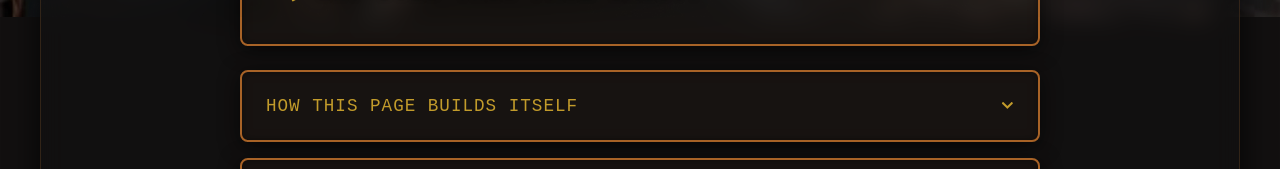
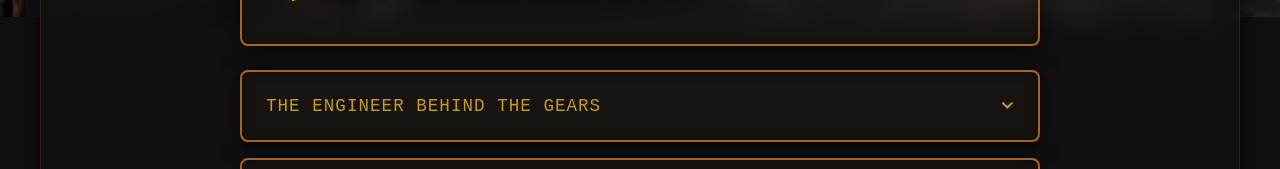
Before and after one commit to sebokgabor84/GaborPortfolio, a React (Vite) app: page / in a window 1280 px wide. Shown: the part 783-952 px from the top of the page. Built offline with nearby package versions, Linux system fonts and the light colour scheme.

Commit message:
feat(about): add 'About Me' collapsible, bio translations, and SEO schema updates

```diff
--- a/src/components/Common/SeoHead.tsx
+++ b/src/components/Common/SeoHead.tsx
@@ -96,7 +96,7 @@ export const SeoHead: React.FC<PageSeoProps> = (props) => {
       // if every page overrides them hook-style, but React Router v7 framework
       // might just hydrate over anyway.
     };
-  }, [title, description, canonicalUrl, ogImage, locale]);
+  }, [title, description, canonicalUrl, ogImage, locale, noIndex]);
 
   return (
     <>
--- a/src/components/Guide/AboutThisPage.tsx
+++ b/src/components/Guide/AboutThisPage.tsx
@@ -124,6 +124,59 @@ export const AboutThisPage: React.FC = () => {
                 </div>
             </details>
 
+            {/* Collapsible: About Me */}
+            <details
+                className={styles.aboutDetails}
+                style={{
+                    border: 'var(--border-metal)',
+                    borderRadius: '8px',
+                    boxShadow: 'var(--shadow-panel)',
+                    marginBottom: '1rem',
+                    overflow: 'hidden',
+                }}
+            >
+                <summary
+                    className={styles.aboutSummary}
+                    style={{
+                        padding: 'clamp(1rem, 3vw, 1.5rem)',
+                        cursor: 'pointer',
+                        display: 'flex',
+                        alignItems: 'center',
+                        justifyContent: 'space-between',
+                        listStyle: 'none',
+                        color: 'var(--color-gold)',
+                        fontFamily: 'var(--font-heading)',
+                        fontSize: 'clamp(0.9rem, 3vw, 1.1rem)',
+                        textTransform: 'uppercase',
+                        letterSpacing: '1px',
+                    }}
+                >
+                    {t('about.aboutme_title')}
+                    <FaChevronDown style={{ fontSize: '0.8rem', flexShrink: 0 }} />
+                </summary>
+                <div style={{
+                    padding: 'clamp(1rem, 3vw, 2rem)',
+                    color: 'var(--color-text-main)',
+                    lineHeight: '1.7',
+                    fontSize: 'clamp(0.9rem, 2.5vw, 1rem)',
+                }}>
+                    <h4 style={{ color: 'var(--color-copper)', marginBottom: '0.5rem', fontFamily: 'var(--font-heading)' }}>
+                        {t('about.aboutme_leader_title')}
+                    </h4>
+                    <p style={{ marginBottom: '1.5rem' }}>{t('about.aboutme_leader_p')}</p>
+
+                    <h4 style={{ color: 'var(--color-copper)', marginBottom: '0.5rem', fontFamily: 'var(--font-heading)' }}>
+                        {t('about.aboutme_artisan_title')}
+                    </h4>
+                    <p style={{ marginBottom: '1.5rem' }}>{t('about.aboutme_artisan_p')}</p>
+
+                    <h4 style={{ color: 'var(--color-copper)', marginBottom: '0.5rem', fontFamily: 'var(--font-heading)' }}>
+                        {t('about.aboutme_father_title')}
+                    </h4>
+                    <p>{t('about.aboutme_father_p')}</p>
+                </div>
+            </details>
+
             {/* Collapsible: How This Page Builds Itself */}
             <details
                 className={styles.aboutDetails}
--- a/src/i18n/locales/de.json
+++ b/src/i18n/locales/de.json
@@ -4,7 +4,7 @@
         "home_desc": "Senior QA-Spezialist mit Expertise in E-Commerce-Automatisierung, Zahlungsgateways und Playwright-Tests. Auch ein leidenschaftlicher Handwerker.",
         "projects_title": "Ausgewählte Projekte | Gabor Seboek",
         "projects_desc": "Entdecken Sie meine technischen Projekte und Handwerker-Leidenschaften, einschließlich Testautomatisierung, Bierbrauen und mehr.",
-        "schema_person_desc": "QA-Spezialist mit Expertise in E-Commerce-Automatisierung, Playwright und Cypress. Leidenschaftlicher Handwerker: Braumeister, Imker, Schweißer und Bäcker.",
+        "schema_person_desc": "QA-Leader und Framework-Architekt. Leidenschaftlicher physischer Handwerker: Schweißer, Imker, Brauer und Vater, der der nächsten Generation beibringt: 'Zweimal messen, einmal schneiden'.",
         "schema_collection_desc": "Eine Sammlung von Gabor Seboeks ausgewählten Projekten, die Testautomatisierung und persönliche Handwerksprojekte hervorheben."
     },
     "common": {
@@ -79,7 +79,14 @@
     "about": {
         "aria_label": "Über diese Seite",
         "title": "Warum existiert diese Seite?",
-        "intro": "Das ist kein Template. Das ist eine Demonstration — gebaut von einem QA-Ingenieur, der am Wochenende hexagonale Hochzeitstore schweißt, 50-Liter-Chargen Craft-Bier braut und um 4 Uhr morgens Sauerteigbrot backt. Wenn Ihr Portfolio mit einem Drag-and-Drop-Builder erstellt wurde... sollten wir reden.",
+        "intro": "Das ist kein Template. Das ist eine Demonstration — entwickelt von einem QA-Spezialisten und Wochenend-Handwerker. Wenn Ihr Portfolio mit einem Drag-and-Drop-Builder erstellt wurde... sollten wir reden.",
+        "aboutme_title": "Der Ingenieur hinter den Zahnrädern",
+        "aboutme_leader_title": "Der QA-Leader",
+        "aboutme_leader_p": "Ich baue Automatisierungs-Frameworks mit einer unternehmerischen Denkweise – mit Fokus auf Wartbarkeit, ROI und vollständige User Journeys. Meine Führungsphilosophie: In der Ruhe liegt die Kraft. Vertrauen ist gut; ein Team zu befähigen ist besser.",
+        "aboutme_artisan_title": "Der physische Handwerker",
+        "aboutme_artisan_p": "Digitale Frameworks erfordern Logik, aber meine physischen Handwerke halten mich geerdet. Ich benutze immer noch das allererste Schweißgerät, das ich je gekauft habe, und meistere die rohe, pragmatische Kunst des Elektrodenschweißens. Neben der Pflege von drei Bienenstöcken für meinen Weinberg, braue ich auf einer 50L-Anlage, die ich von Grund auf selbst konstruiert habe.",
+        "aboutme_father_title": "Der Vater",
+        "aboutme_father_p": "Ich backe Sauerteigbrot aus Biertreber, während meine Kinder mir helfen. Ich bringe ihnen handwerkliche Fähigkeiten bei und die wichtigste Regel: 'Zweimal messen, einmal schneiden'.",
         "stack_ai": "🤖 Entwickelt mit KI-gestützter Entwicklung (Antigravity + Chrome MCP)",
         "stack_arch": "🏗️ React + TypeScript + Vite — kein Tailwind, reines CSS-Handwerk",
         "stack_deploy": "🚀 Auto-Deployment über Vercel bei jedem Git Push",
--- a/src/i18n/locales/en.json
+++ b/src/i18n/locales/en.json
@@ -4,7 +4,7 @@
         "home_desc": "Senior QA Specialist with expertise in eCommerce automation, payment gateways, and Playwright testing. Also a passionate craftsman.",
         "projects_title": "Featured Projects | Gabor Seboek",
         "projects_desc": "Explore my technical projects and master craftsman passions including Test Automation, Master Brewing, and more.",
-        "schema_person_desc": "QA Specialist with expertise in eCommerce automation, Playwright, and Cypress. Passionate craftsman: Master Brewer, Beekeeper, Welder, and Artisan Bread Maker.",
+        "schema_person_desc": "QA Leader and framework architect. Passionate physical artisan: welder, beekeeper, brewer, and father teaching the next generation to 'measure twice, cut once'.",
         "schema_collection_desc": "A collection of featured projects by Gabor Seboek, highlighting Test Automation alongside personal master craftsman projects."
     },
     "common": {
@@ -79,7 +79,14 @@
     "about": {
         "aria_label": "About this page",
         "title": "Why Does This Page Exist?",
-        "intro": "This isn't a template. It's a showcase — built by a QA engineer who welds hexagonal wedding gates on weekends, brews 50-liter batches of craft beer, and bakes sourdough bread at 4 AM. If your portfolio was built with a drag-and-drop builder... we should talk.",
+        "intro": "This isn't a template. It's a showcase — engineered by a QA Specialist and weekend Artisan. If your portfolio was built with a drag-and-drop builder... we should talk.",
+        "aboutme_title": "The Engineer Behind The Gears",
+        "aboutme_leader_title": "The QA Leader",
+        "aboutme_leader_p": "I build automation frameworks with an entrepreneurial mindset—focusing on maintainability, ROI, and full user journeys. My leadership philosophy: Steady precision yields the best results. Trust is good; empowering a team is better.",
+        "aboutme_artisan_title": "The Physical Artisan",
+        "aboutme_artisan_p": "Digital frameworks require logic, but my physical crafts keep my hands grounded. I still use the very first welding machine I ever bought, mastering the raw, pragmatic art of electrode welding. Alongside managing three beehives for my vineyard, I brew on 50L equipment I engineered from scratch.",
+        "aboutme_father_title": "The Father",
+        "aboutme_father_p": "I bake sourdough using spent brewing grains with my kids helping. I'm teaching them capability and the maker's rule: 'Measure twice, cut once.'",
         "stack_ai": "🤖 Built with AI-assisted development (Antigravity + Chrome MCP)",
         "stack_arch": "🏗️ React + TypeScript + Vite — zero Tailwind, pure CSS craftsmanship",
         "stack_deploy": "🚀 Auto-deploys via Vercel on every git push",
--- a/src/i18n/locales/hu.json
+++ b/src/i18n/locales/hu.json
@@ -4,7 +4,7 @@
         "home_desc": "Szenior QA Szakértő, az e-kereskedelmi automatizálás, fizetési átjárók és Playwright tesztelés szakértelmével. Szenvedélyes kézműves.",
         "projects_title": "Kiemelt Projektek | Sebők Gábor",
         "projects_desc": "Fedezze fel műszaki projektjeimet és kézműves szenvedélyeimet, beleértve a tesztautomatizálást, a sörfőzést és még sok mást.",
-        "schema_person_desc": "QA Szakértő, az e-kereskedelmi automatizálás, a Playwright és a Cypress szakértelmével. Szenvedélyes kézműves: sörfőző mester, méhész, hegesztő és kézműves pék.",
+        "schema_person_desc": "QA Vezető és keretrendszer-építő. Szenvedélyes fizikai kézműves: hegesztő, méhész, sörfőző és apa, aki a következő generációt arra tanítja: 'Kétszer mérj, egyszer vágj'.",
         "schema_collection_desc": "Sebők Gábor kiemelt projektjeinek gyűjteménye, mely bemutatja a tesztautomatizálást és a személyes kézműves projekteket."
     },
     "common": {
@@ -79,7 +79,14 @@
     "about": {
         "aria_label": "Az oldalról",
         "title": "Miért létezik ez az oldal?",
-        "intro": "Ez nem egy sablon. Ez egy showcase — egy QA mérnök építette, aki hétvégén hatszögletű esküvői kapukat hegeszt, 50 literes adag craft sört főz, és hajnali 4-kor kovászos kenyeret süt. Ha a portfóliódat egy drag-and-drop builderrel raktad össze... beszélnünk kéne.",
+        "intro": "Ez nem egy sablon. Ez egy showcase — egy QA Mérnök és hétvégi Kézműves tervezte. Ha a portfóliódat egy drag-and-drop builderrel raktad össze... beszélnünk kéne.",
+        "aboutme_title": "A Mérnök A Fogaskerekek Mögött",
+        "aboutme_leader_title": "A QA Vezető",
+        "aboutme_leader_p": "Automatizálási keretrendszereket építek vállalkozói szemlélettel – fókuszban a karbantarthatóság, az ROI és a teljes user journey. Vezetői filozófiám: Lassan járj, tovább érsz. A bizalom jó dolog; de a csapat megerősítése még jobb.",
+        "aboutme_artisan_title": "A Fizikai Kézműves",
+        "aboutme_artisan_p": "A digitális keretrendszerek logikát követelnek, de a fizikai kézművesség a földön tart. Még mindig a legelső hegesztőgépemet használom, amivel az elektródás hegesztés nyers, pragmatikus művészetét sajátítottam el. A szőlőmhöz tartozó három méhkaptár gondozása mellett egy olyan 50 literes berendezésen főzöm a sört, amit a nulláról magam terveztem.",
+        "aboutme_father_title": "Az Apa",
+        "aboutme_father_p": "Sörtörköly felhasználásával sütök kovászos kenyeret, a gyerekeim segítségével. Talpraesettségre tanítom őket és a kézművesek legfőbb szabályára: 'Kétszer mérj, egyszer vágj'.",
         "stack_ai": "🤖 AI-asszisztált fejlesztés (Antigravity + Chrome MCP)",
         "stack_arch": "🏗️ React + TypeScript + Vite — nulla Tailwind, tiszta CSS kézművesség",
         "stack_deploy": "🚀 Automatikus telepítés Vercelen minden git push-ra",
```
Also changed, not shown: 2 other files (tests, documents, lock files or other folders).
